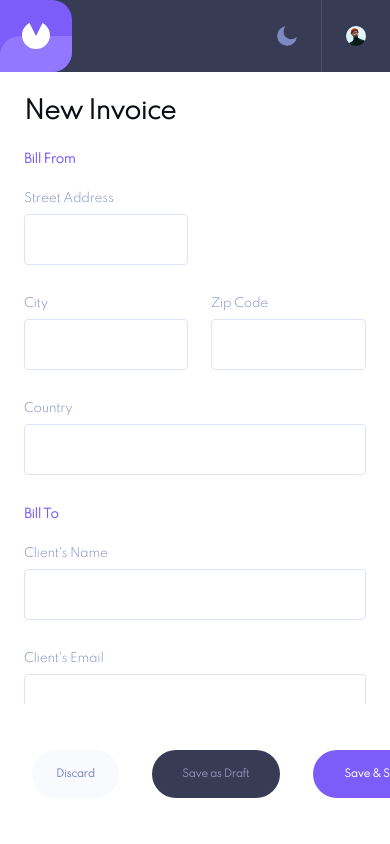
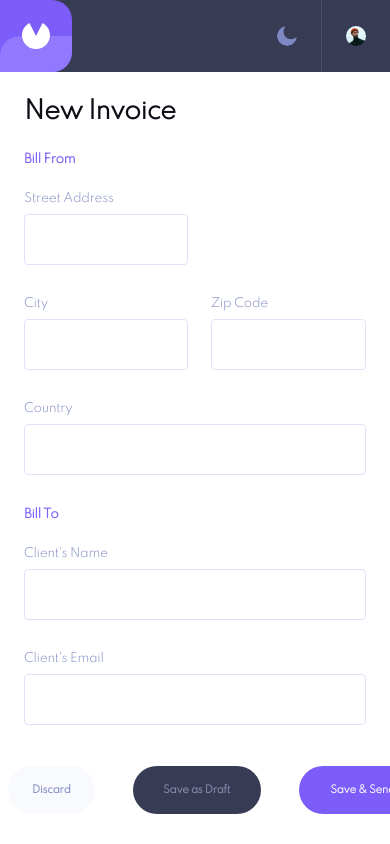
Before and after one commit to alexdeeguz/frontendmentor_invoice-app, a React (Create React App) app in the folder client/: page /invoices/new in a window 390 px wide. Shown: the top 844 px of the page. Built offline with nearby package versions, Linux system fonts and the light colour scheme.

Commit message:
Update css to fix drawer responsiveness

```diff
--- a/client/src/components/details/details.css
+++ b/client/src/components/details/details.css
@@ -167,6 +167,7 @@
   transition: transform ease-out 0.5s;
   border-radius: 0px 20px 20px 0px;
   overflow: scroll;
+  overflow: hidden;
   height: calc(100vh - 72px);
 }
 
@@ -212,7 +213,7 @@
     /* identical to box height, or 125% */
 
     letter-spacing: -0.25px;
-    margin: 25px;
+    margin: 30px;
 }
 
 .action-buttons--new {
@@ -285,9 +286,9 @@
     padding: 21px 24px;
   }
 
-    .action-buttons {
+    /* .action-buttons {
       padding: 21px 24px;
-    }
+    } */
 }
 
 @media screen and (min-width: 768px) {
@@ -356,6 +357,7 @@
     overflow: scroll;
     overflow: hidden;
     height: calc(100vh - 72px);
+    /* height: 100vh; */
   }
 
   .details__footer,
--- a/client/src/components/forms/forms.css
+++ b/client/src/components/forms/forms.css
@@ -202,13 +202,13 @@
   }
 }
 
-@media screen and (min-width: 768px) {
+/* @media screen and (min-width: 768px) { */
   .form-container {
-    height: calc(100vh - 145px);
+    height: calc(100vh - 165px);
     overflow: scroll;
     /* scrollbar-color: white; */
   }
-}
+/* } */
 
 @media screen and (min-width: 1440px) {
   .form-container {
```
